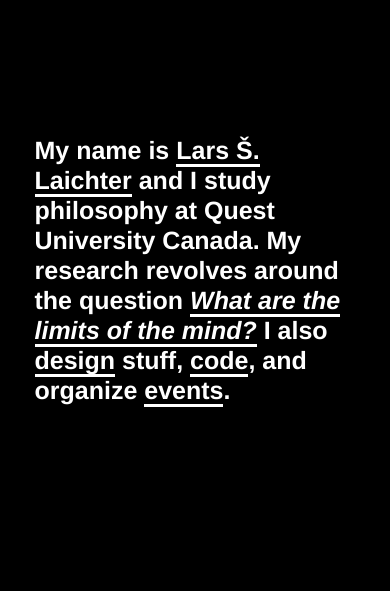
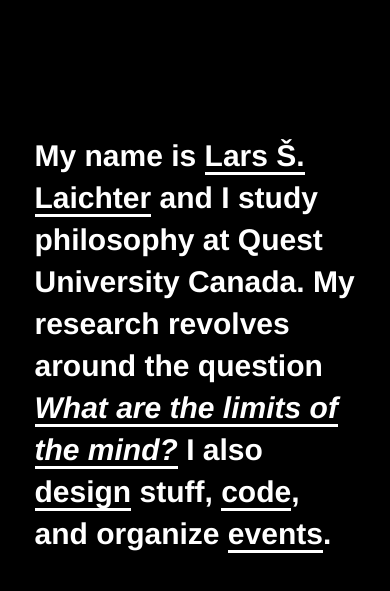
Before and after one commit to larslaichter/larslaichter.github.io, a plain HTML site: page index.html in a window 390 px wide. Shown: the part 95-686 px from the top of the page. Drawn offline with nearby package versions, Linux system fonts and the light colour scheme; a web font is replaced by a local one.

Commit message:
Update default.css

```diff
--- a/assets/css/default.css
+++ b/assets/css/default.css
@@ -252,7 +252,7 @@ a:hover {
     	border-bottom: 0px solid #00ff88;
     }
     h1{
-		font-size: 25px;
-		line-height: 1.2em;
+		font-size: 30px;
+		line-height: 1.4em;
 	}
 }
```
